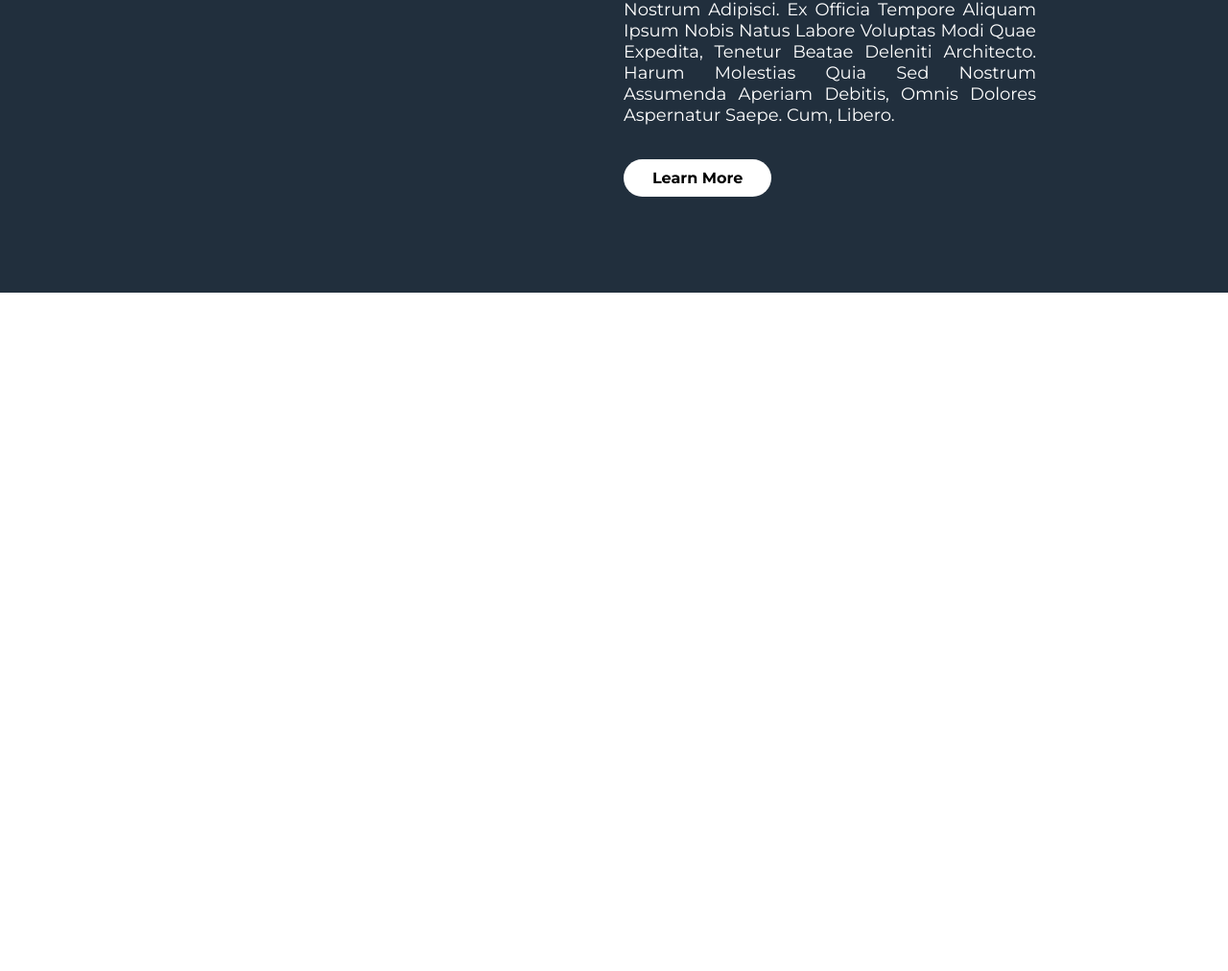
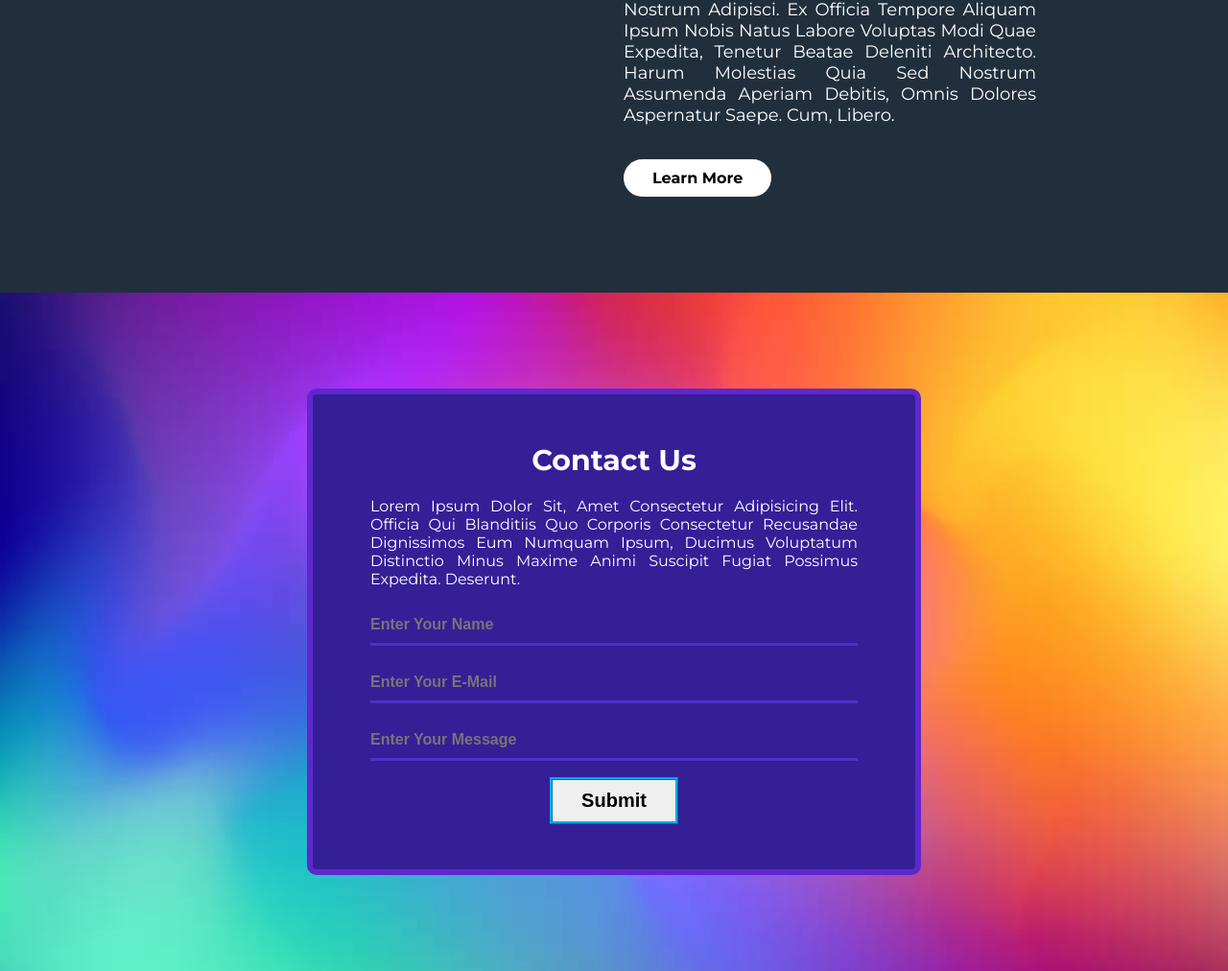
Before and after one commit to websaiful/responsive-website, a plain HTML site: page index.html in a window 1280 px wide. Shown: the part 3110-4122 px from the top of the page at 96% size. Before the commit the page ends 3415 px from the top, so only its background shows below. Drawn offline with Linux system fonts and the light colour scheme.

Commit message:
creat contact

```diff
--- a/index.html
+++ b/index.html
@@ -142,9 +142,17 @@
                    <p>Lorem ipsum dolor sit amet consectetur adipisicing elit. Ducimus atque ullam, ratione explicabo voluptate possimus voluptas voluptatem numquam tempore voluptates, totam, nobis consequatur modi a! Ducimus illo, voluptatem adipisci recusandae temporibus provident magnam doloribus esse consequatur aut ab odio earum nemo eos quasi aperiam quos nam vitae minus sapiente inventore, nesciunt nobis voluptatibus atque. Cumque blanditiis eos soluta cupiditate doloremque, natus animi praesentium ducimus nemo! Doloremque nesciunt a nostrum adipisci. Ex officia tempore aliquam ipsum nobis natus labore voluptas modi quae expedita, tenetur beatae deleniti architecto. Harum molestias quia sed nostrum assumenda aperiam debitis, omnis dolores aspernatur saepe. Cum, libero.</p>
                    <a href="#" class="learn">learn more</a>
                 </div>
-
             </div>
-
+        </section>
+        <section id="fifth-section">
+             <form>
+                <h2>contact us</h2>
+                <p>Lorem ipsum dolor sit, amet consectetur adipisicing elit. Officia qui blanditiis quo corporis consectetur recusandae dignissimos eum numquam ipsum, ducimus voluptatum distinctio minus maxime animi suscipit fugiat possimus expedita. Deserunt.</p>
+                <input class="input-contact" type="text" placeholder="Enter your name">
+                <input class="input-contact" type="email" placeholder="Enter your E-mail">
+                <input class="input-contact" type="text" placeholder="Enter your message">
+                <input id="submit-btn" type="submit" value="submit">
+             </form>
         </section>
     </main>
 </body>
--- a/style.css
+++ b/style.css
@@ -292,7 +292,60 @@ padding: 100px 0;
     margin-top: 15px;
     font-weight: bold;
 }
+/* fourt section code start here  */
+#fifth-section{
+background-image: url('img/contact.jpg');
+background-position: center center;
+background-repeat: no-repeat;
+background-size: cover;
+padding: 100px 0;
 
+}
+form{
+    background-color: #341f97;
+    max-width: 50%;
+    margin: 0 auto;
+    color: #fff;
+    padding: 50px 60px;
+    border-radius: 10px;
+    border: 6px solid #5f27cd;
+}
+form h2{
+    text-align: center;
+    font-size: 30px;
+
+}
+form p{
+    margin: 20px 0;
+    text-align: justify;
+}
+.input-contact{
+    display: block;
+    width: 100%;
+    height: 40px;
+    margin-bottom: 20px;
+   background: none;
+   outline-style: none;
+   border-style: none;
+   border-bottom: 3px solid #4d31ca ;
+   color: #fff;
+}
+.input-contact::placeholder{
+    font-weight: bold;
+    font-size: 16px;
+}
+#submit-btn{
+    display: block;
+    margin: 0px auto;
+    padding: 10px 30px;
+    font-size: 20px;
+    font-weight: bold;
+    border: none;
+    outline-style: ridge;
+  outline-color: #00acee;
+  cursor: pointer;
+
+}
 
 
 
@@ -337,6 +390,15 @@ padding: 100px 0;
     .advice-img{
         width: 95%;
     }
+    /* fifth section code start  */
+    form{
+        display: block;
+        max-width: 90%;
+
+
+        padding: 30px 30px;
+
+    }
 
 }
 
@@ -380,5 +442,14 @@ padding: 100px 0;
     .advice-img{
         width: 95%;
     }
+    /* fifth section code start  */
+    form{
+        display: block;
+        max-width: 90%;
+
+
+        padding: 60px 50px;
+
+    }
 
 }
```
Also changed, not shown: img/contact.jpg (added).
